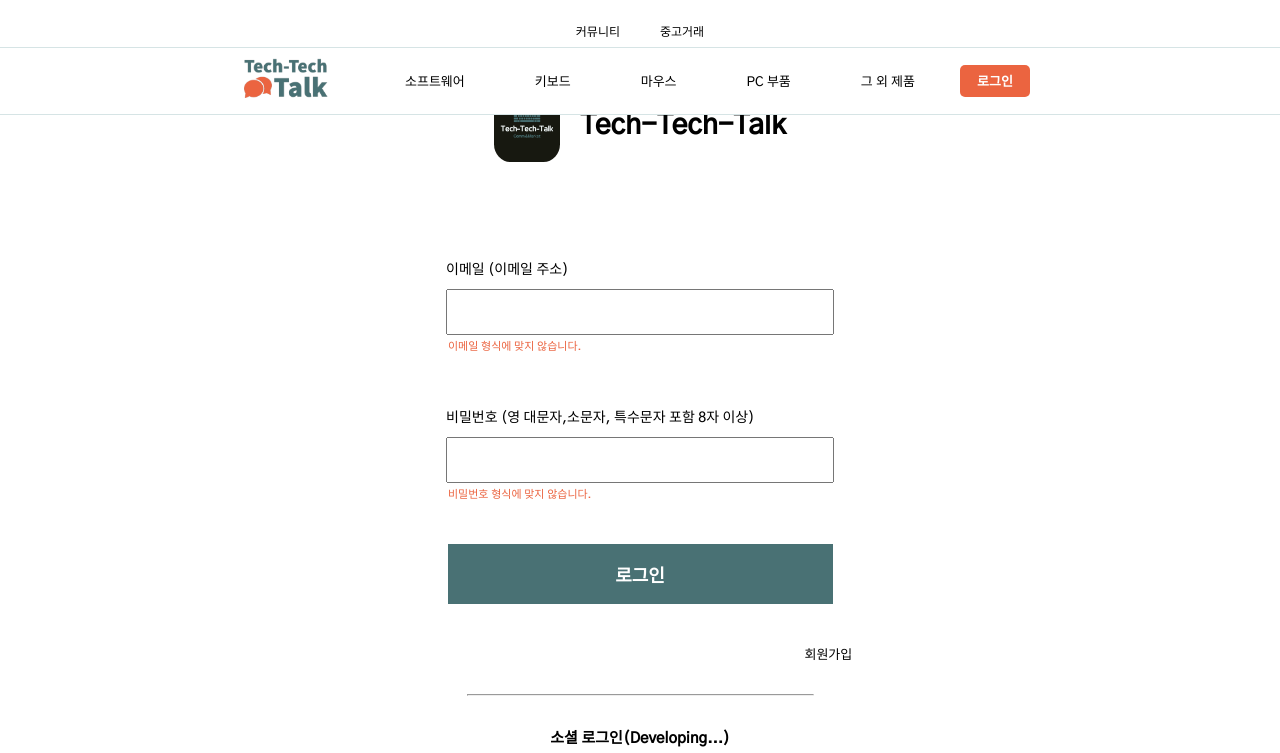
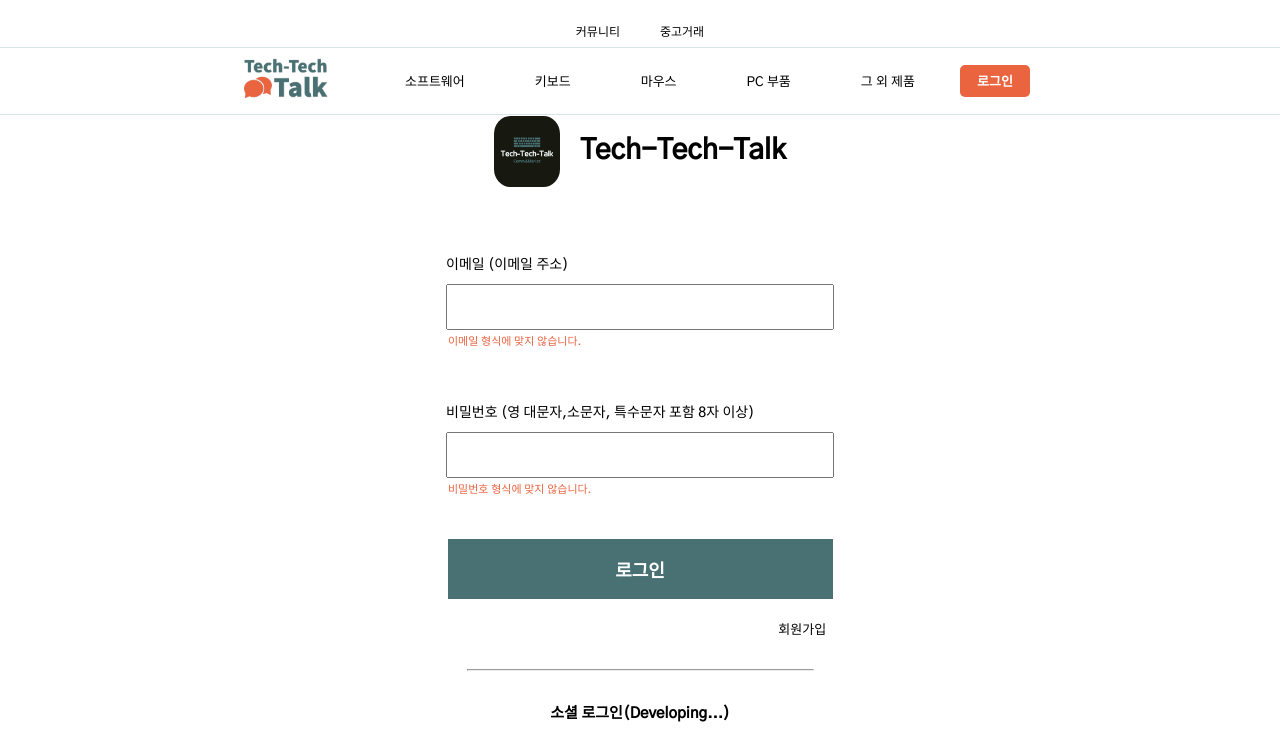
Before and after one commit to kimseonghyoek/tech-tech-talk, a React (Create React App) app in the folder front/: page /login in a window 1280 px wide. Shown: the top 753 px of the page. Built offline with nearby package versions, Linux system fonts and the light colour scheme; the HTML template or start-up script is replaced by a standard one.

Commit message:
Update loginform style

```diff
--- a/front/src/components/loginform/style.ts
+++ b/front/src/components/loginform/style.ts
@@ -33,7 +33,6 @@ export const Container = styled.div`
     align-items: center;
     justify-content: center;
     flex-direction: column;
-    margin: 3rem;
 
     .inputs {
       margin: 20px;
@@ -49,7 +48,7 @@ export const Container = styled.div`
     }
 
     #login-btn {
-      margin-top: 2rem;
+      margin: 2rem;
       width: 38.5rem;
       height: 6rem;
       background-color: ${palette.main_color3};
```
